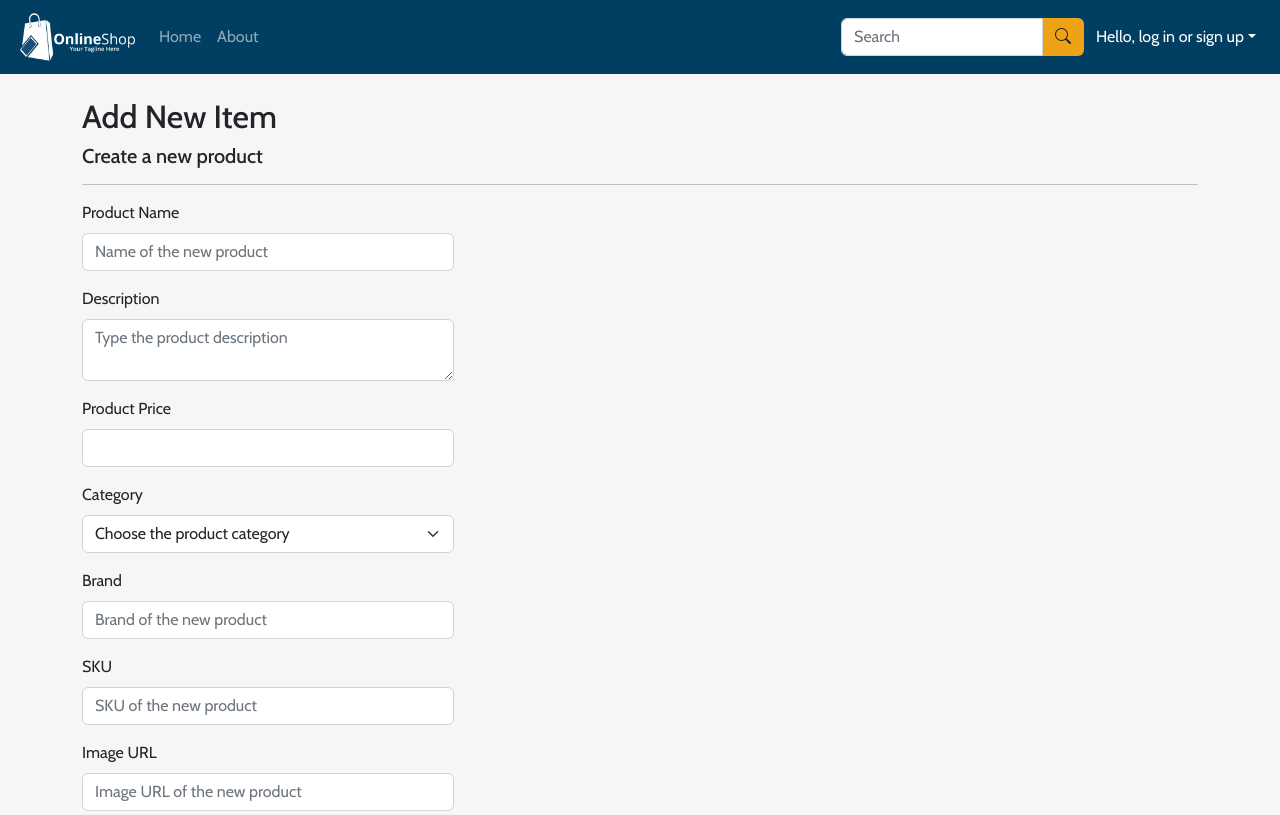
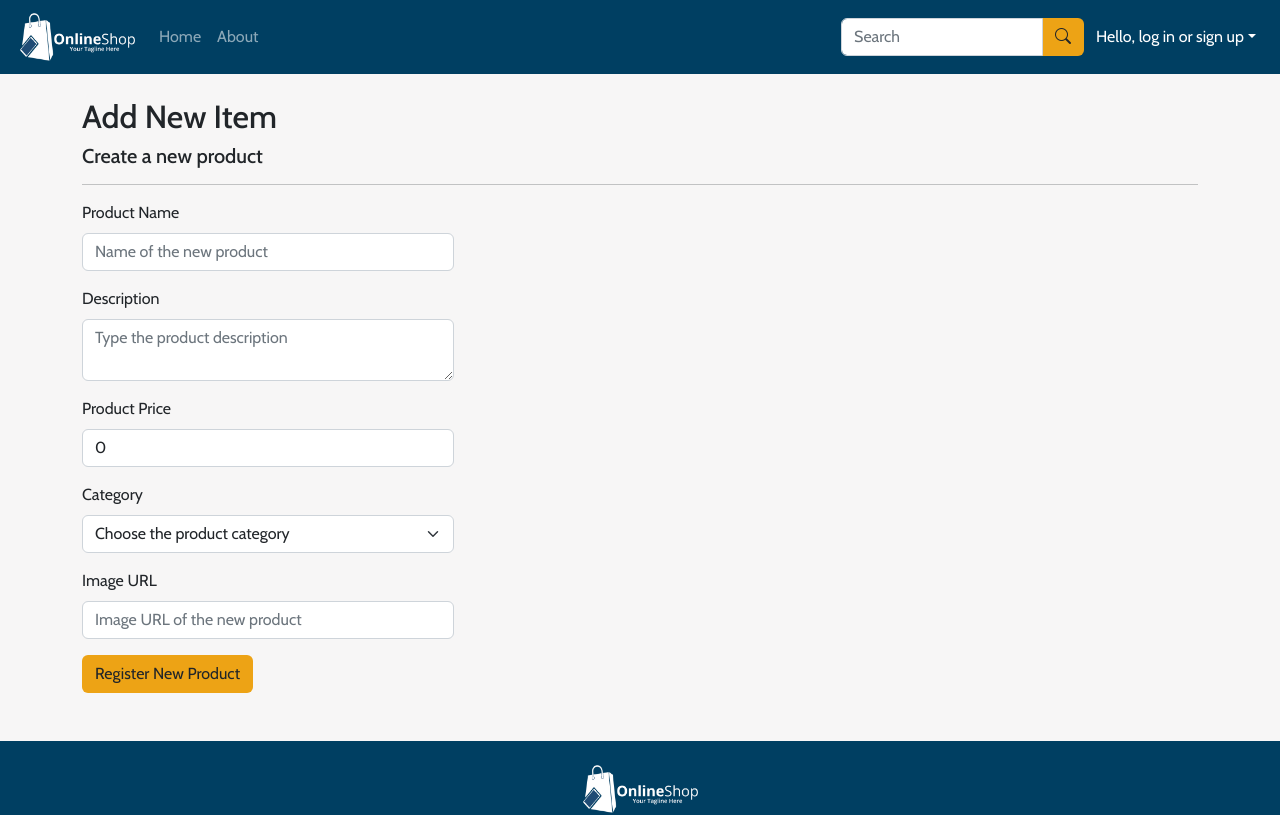
Before and after one commit to JoseMiguelVazquez/e-commerce-fake-store-API, a React (Vite) app: page /add-item in a window 1280 px wide. Shown: the top 815 px of the page. Built offline with nearby package versions, Linux system fonts and the light colour scheme.

Commit message:
item functions working

```diff
--- a/src/pages/About/About.jsx
+++ b/src/pages/About/About.jsx
@@ -13,7 +13,7 @@ const About = () => {
     <>
       <div className='container mt-5 about-section'>
         <h1>About this Project</h1>
-        <p>This app was made with React and Bootstrap using a <a target='_blank' href='https://github.com/warderer/json-server-jwt/blob/main/db.json' rel='noreferrer'>local API made by Cesar Guerra</a></p>
+        <p>This app was made with React and Bootstrap using the <a target='_blank' href='https://fakestoreapi.com/' rel='noreferrer'>fake store API</a></p>
         <p>Tab Icon made from <a target='_blank' href='http://www.onlinewebfonts.com/icon' rel='noreferrer'>Icon Fonts</a> is licensed by CC BY 3.0</p>
         <a target='_blank' href='https://www.vecteezy.com/free-vector/ecommerce-banner' rel='noreferrer'>Ecommerce Banners Vectors and Logo by Vecteezy</a>
         <p className='mt-5'>Developed by <a target='_blank' href='https://github.com/JoseMiguelVazquez' rel='noreferrer'>José Miguel Vázquez E.</a></p>
--- a/src/pages/AddItem/AddItem.jsx
+++ b/src/pages/AddItem/AddItem.jsx
@@ -17,7 +17,7 @@ const AddItem = () => {
     try {
       const response = await createItem(data)
       if (response.status === 200) {
-        console.log('Product Added: ', response)
+        console.log('Product Added: ', response.data)
         swal('New Item Successfully Created')
         navigate('/')
       }
@@ -29,19 +29,18 @@ const AddItem = () => {
   }
 
   const { input, handleInputChange, handleSubmit, resetForm } = useForm(sendData, {
-    product_name: '',
+    title: '',
     description: '',
-    price: '',
+    price: 0,
     category: '',
-    brand: '',
-    sku: '',
     image: ''
   })
 
   const productCategories = [
-    'Books', 'Movies', 'Music', 'Games', 'Electronics', 'Computers', 'Home', 'Garden', 'Tools',
-    'Grocery', 'Health', 'Beauty', 'Toys', 'Kids', 'Baby', 'Clothing', 'Shoes', 'Jewelery',
-    'Sports', 'Outdoors', 'Automotive', 'Industrial'
+    'electronics',
+    'jewelery',
+    "men's clothing",
+    "women's clothing"
   ]
 
   return (
@@ -61,10 +60,10 @@ const AddItem = () => {
             <input
               className='form-control'
               type='text'
-              name='product_name'
+              name='title'
               placeholder='Name of the new product'
-              id='product_name'
-              value={input.product_name}
+              id='title'
+              value={input.title}
               onChange={handleInputChange}
               required
             />
@@ -87,6 +86,7 @@ const AddItem = () => {
             <input
               className='form-control'
               type='number'
+              step='0.01'
               name='price'
               id='price'
               min='0'
@@ -113,32 +113,6 @@ const AddItem = () => {
             </select>
           </div>
           <div className='mb-3'>
-            <label className='form-label' htmlFor='brand'>Brand</label>
-            <input
-              className='form-control'
-              type='text'
-              name='brand'
-              placeholder='Brand of the new product'
-              id='brand'
-              value={input.brand}
-              onChange={handleInputChange}
-              required
-            />
-          </div>
-          <div className='mb-3'>
-            <label className='form-label' htmlFor='sku'>SKU</label>
-            <input
-              className='form-control'
-              type='text'
-              name='sku'
-              placeholder='SKU of the new product'
-              id='sku'
-              value={input.sku}
-              onChange={handleInputChange}
-              required
-            />
-          </div>
-          <div className='mb-3'>
             <label className='form-label' htmlFor='image'>Image URL</label>
             <input
               className='form-control'
--- a/src/pages/Home/Home.jsx
+++ b/src/pages/Home/Home.jsx
@@ -61,7 +61,7 @@ const Home = () => {
               key={item.id}
               id={item.id}
               imageUrl={item.image}
-              name={item.product_name}
+              name={item.title}
               price={item.price}
             />
           ))}
--- a/src/pages/ItemDetails/ItemDetails.jsx
+++ b/src/pages/ItemDetails/ItemDetails.jsx
@@ -55,8 +55,8 @@ const ItemDetails = () => {
             <img className='item-image-md' src={item.image} alt='' />
           </div>
           <div className='mb-3'>
-            <h1>{item.product_name}</h1>
-            <p>{item.brand}</p>
+            <h1>{item.title}</h1>
+            {/* <p>{item.brand}</p> */}
             <h5>{new Intl.NumberFormat('en-US', { style: 'currency', currency: 'USD' }).format(item.price)}</h5>
             <p>{item.description}</p>
             <button
--- a/src/services/itemServices.js
+++ b/src/services/itemServices.js
@@ -1,20 +1,20 @@
 import axios from 'axios'
 
-const BASE_URL = 'http://localhost:3000'
+const BASE_URL = 'https://fakestoreapi.com'
 
-axios.interceptors.request.use((config) => {
-  const token = window.localStorage.getItem('token')
-  if (token) {
-    config.headers.Authorization = `Bearer ${token}`
-  }
-  return config
-}, (error) => {
-  return Promise.reject(error)
-})
+// axios.interceptors.request.use((config) => {
+//   const token = window.localStorage.getItem('token')
+//   if (token) {
+//     config.headers.Authorization = `Bearer ${token}`
+//   }
+//   return config
+// }, (error) => {
+//   return Promise.reject(error)
+// })
 
-const getSingleItem = (id) => axios.get(`${BASE_URL}/items/${id}`)
-const getAllItems = () => axios.get(`${BASE_URL}/items`)
-const createItem = (data) => axios.post(`${BASE_URL}/items`, data)
+const getSingleItem = (id) => axios.get(`${BASE_URL}/products/${id}`)
+const getAllItems = () => axios.get(`${BASE_URL}/products?limit=20`)
+const createItem = (data) => axios.post(`${BASE_URL}/products`, data)
 
 export {
   getSingleItem,
```
